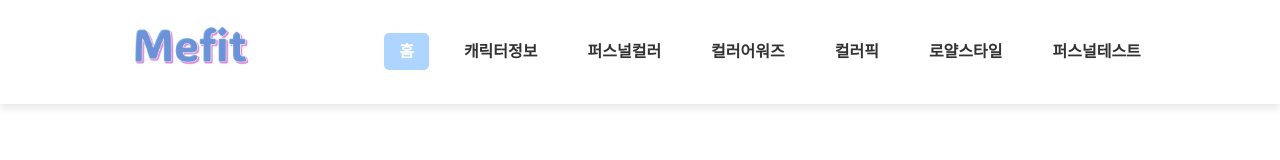
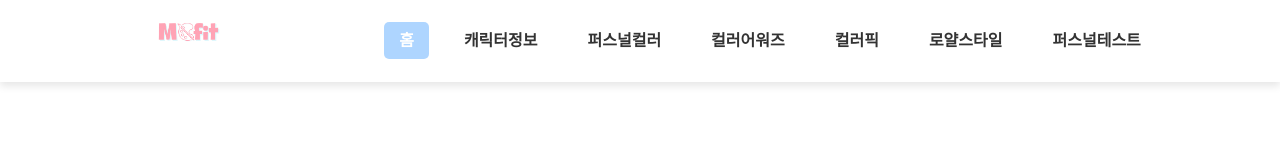
Before and after one commit to wmeong/Mefit-client, a Vue app in the folder mefit-client/: page / in a window 1280 px wide. Shown: the top 160 px of the page. Built offline with nearby package versions, Linux system fonts and the light colour scheme; no server answers; a web font is replaced by a local one.

Commit message:
feat: 로고, 파비콘 추가

```diff
--- a/mefit-client/public/index.html
+++ b/mefit-client/public/index.html
@@ -4,7 +4,7 @@
     <meta charset="utf-8">
     <meta http-equiv="X-UA-Compatible" content="IE=edge">
     <meta name="viewport" content="width=device-width,initial-scale=1.0">
-    <link rel="icon" href="<%= BASE_URL %>favicon.ico">
+    <link rel="icon" href="<%= BASE_URL %>favicon.png">
     <title><%= htmlWebpackPlugin.options.title %></title>
   </head>
   <body>
--- a/mefit-client/src/layouts/AppHeader.vue
+++ b/mefit-client/src/layouts/AppHeader.vue
@@ -2,7 +2,7 @@
     <header>
         <h1>
             <router-link to="/" class="logo">
-                <img alt="Vue logo" src="../assets/logo.png" width="130" />
+                <img alt="Vue logo" src="../assets/mefit.png" width="130" />
             </router-link>
         </h1>
         <div class="menuWrap">
```
Also changed, not shown: mefit-client/public/favicon.png (added), mefit-client/src/assets/mefit.png (added).
